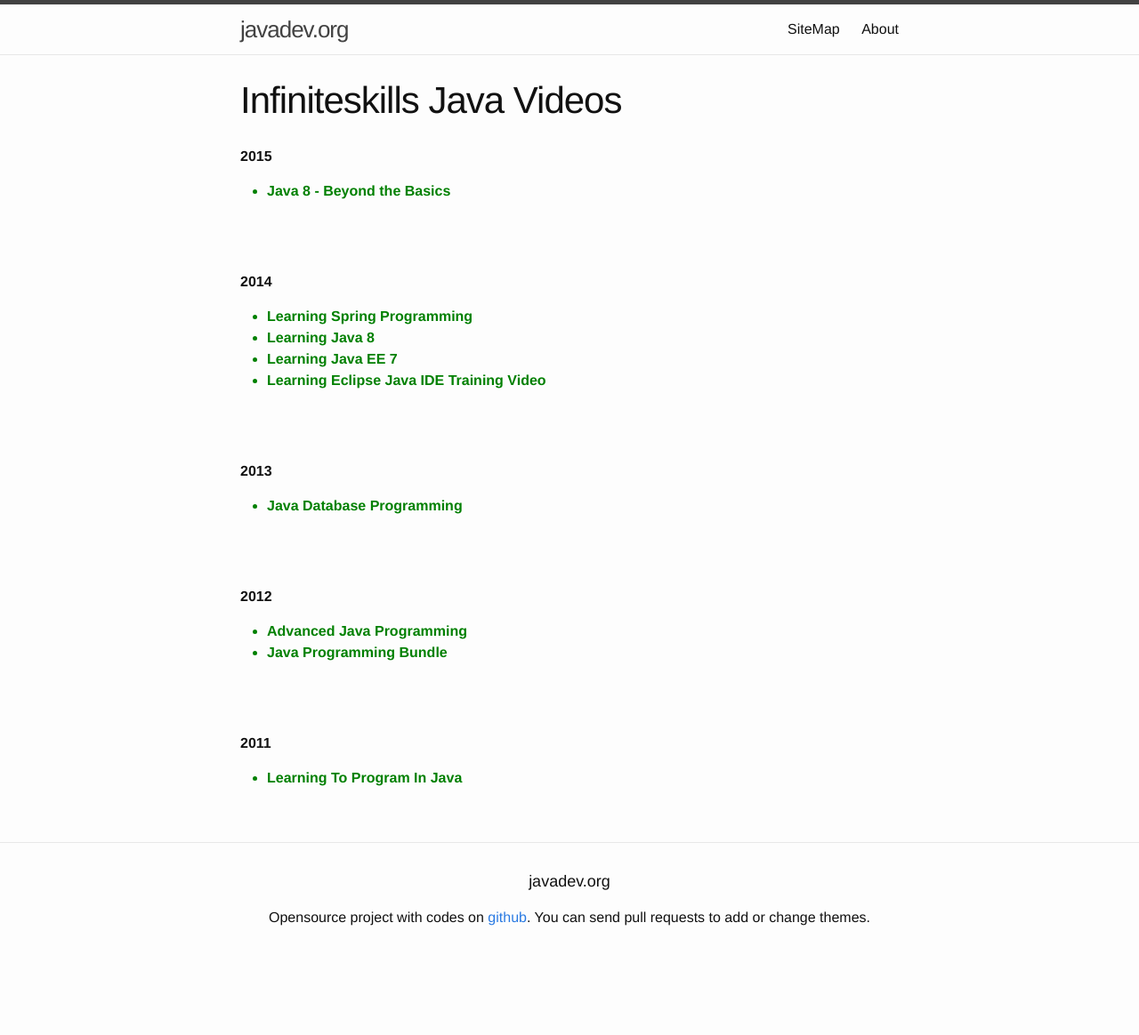
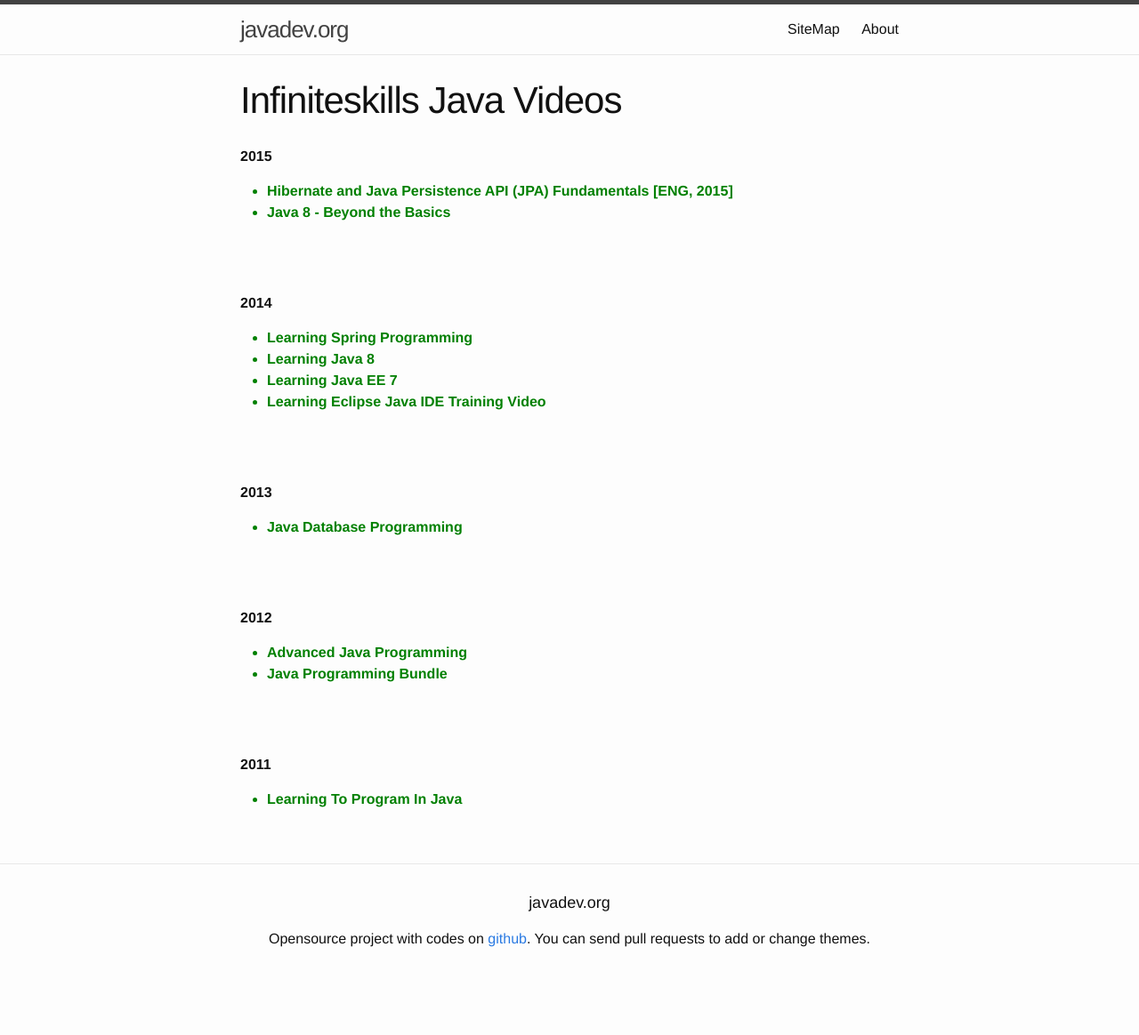
Before and after one commit to webmakaka/javadev.org, a Jekyll site: the page built from website/library/collections/video/paid/infiniteskills.md, in a window 1280 px wide. Shown: the whole page at 89% size. Built offline with Jekyll 4.4.1, drawn with Linux system fonts in a browser that asks for light colours; before the commit the page ends 1140 px from its top, so only the background shows below that; grey boxes are pictures that could not be loaded.

Commit message:
[InfiniteSkills] Hibernate and Java Persistence API (JPA) Fundamentals [ENG, 2015]

```diff
--- a/website/library/collections/video/paid/infiniteskills.md
+++ b/website/library/collections/video/paid/infiniteskills.md
@@ -9,6 +9,9 @@
 
 
 <ul>
+
+<li style="color:green"><strong>Hibernate and Java Persistence API (JPA) Fundamentals [ENG, 2015]</strong></li>
+
 	<li style="color:green"><strong>Java 8 - Beyond the Basics</strong></li>
 </ul>
 
```
